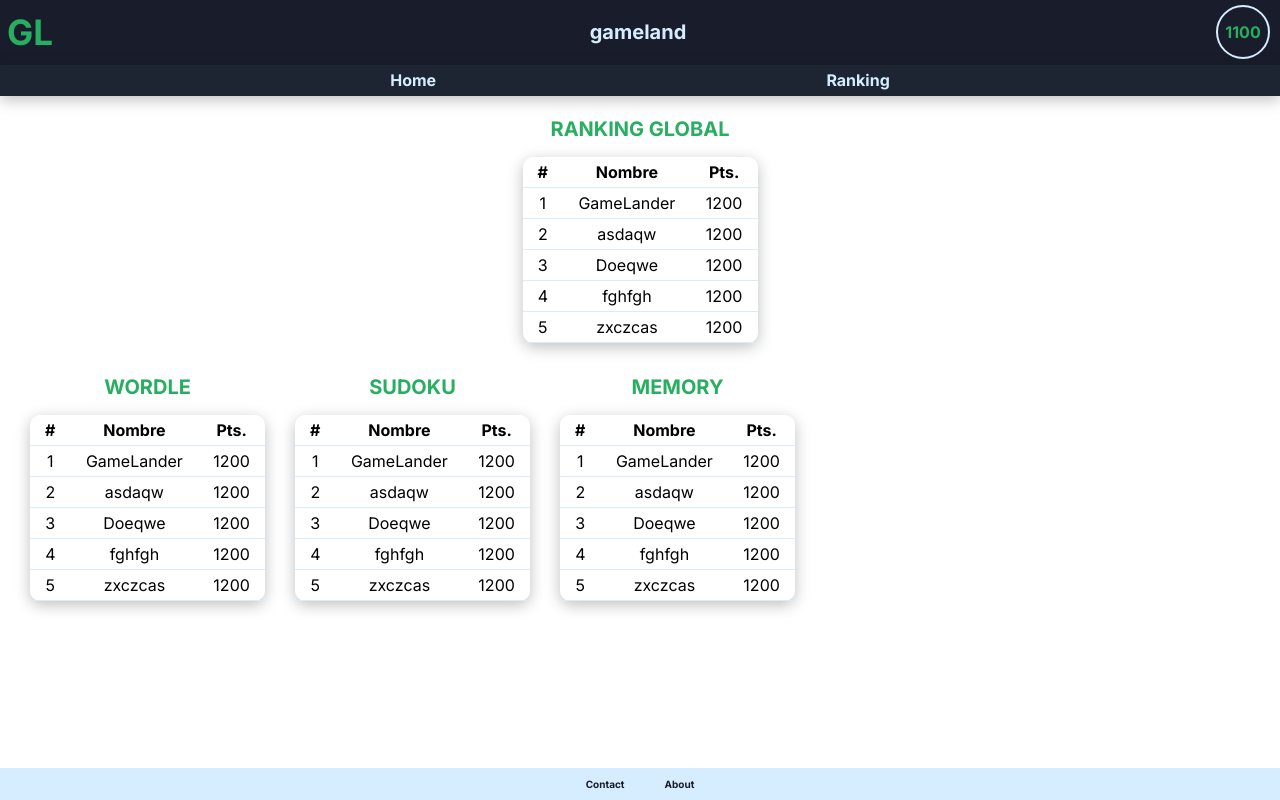
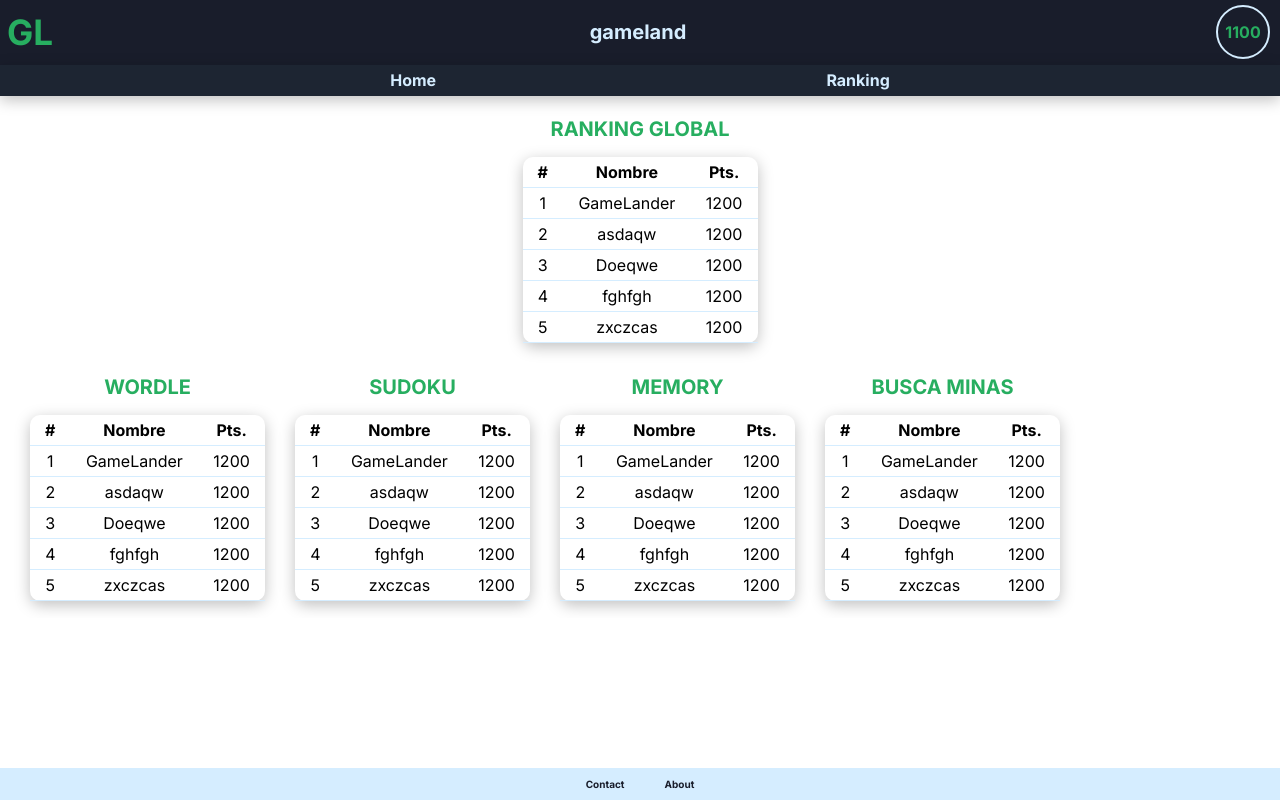
Before and after one commit to lupydev/game-land, a React (Create React App) app: page /ranking in a window 1280 px wide. Built offline with nearby package versions, Linux system fonts and the light colour scheme.

Commit message:
se agrega tabala de ranking busca minas y se arreglan algunos errores de estilo

```diff
--- a/src/components/Ranking.jsx
+++ b/src/components/Ranking.jsx
@@ -259,6 +259,68 @@ export const Ranking = () => {
             </tbody>
             </table>
           </div>
+          <div className="rankingContainer-buscaMinas">
+            <h2>Busca Minas</h2>
+            <table>
+              <tbody>
+              <tr className="rankingContainer-title">
+                <th>#</th>
+                <th>Nombre</th>
+                <th>Pts.</th>
+              </tr>
+              <tr id="payer1">
+                <td>1</td>
+                <td>GameLander</td>
+                <td>1200</td>
+              </tr>
+              <tr id="player2">
+                <td>2</td>
+                <td>asdaqw</td>
+                <td>1200</td>
+              </tr>
+              <tr id="player3">
+                <td>3</td>
+                <td>Doeqwe</td>
+                <td>1200</td>
+              </tr>
+              <tr id="player4">
+                <td>4</td>
+                <td>fghfgh</td>
+                <td>1200</td>
+              </tr>
+              <tr id="player5">
+                <td>5</td>
+                <td>zxczcas</td>
+                <td>1200</td>
+              </tr>
+              {/* <tr id="player6">
+              <td>6</td>
+              <td>ertert</td>
+              <td>1200</td>
+            </tr>
+            <tr id="player7">
+              <td>7</td>
+              <td>fgyhrty</td>
+              <td>1200</td>
+            </tr>
+            <tr id="player8">
+              <td>8</td>
+              <td>asdqweqzz</td>
+              <td>1200</td>
+            </tr>
+            <tr id="player9">
+              <td>9</td>
+              <td>xcghqaetq</td>
+              <td>1200</td>
+            </tr>
+            <tr id="player10">
+              <td>10</td>
+              <td>fgjgfjs</td>
+              <td>1200</td>
+            </tr> */}
+            </tbody>
+            </table>
+          </div>
         </div>
       </div>
 
--- a/src/style/components/_Ranking.scss
+++ b/src/style/components/_Ranking.scss
@@ -4,7 +4,6 @@
   justify-content: center;
   gap: 1.5rem;
   margin-top: 10rem;
-//   height: 100vh;
   text-align: center;
   .rankingContainer-global,
   .rankingContainer-games {
```
